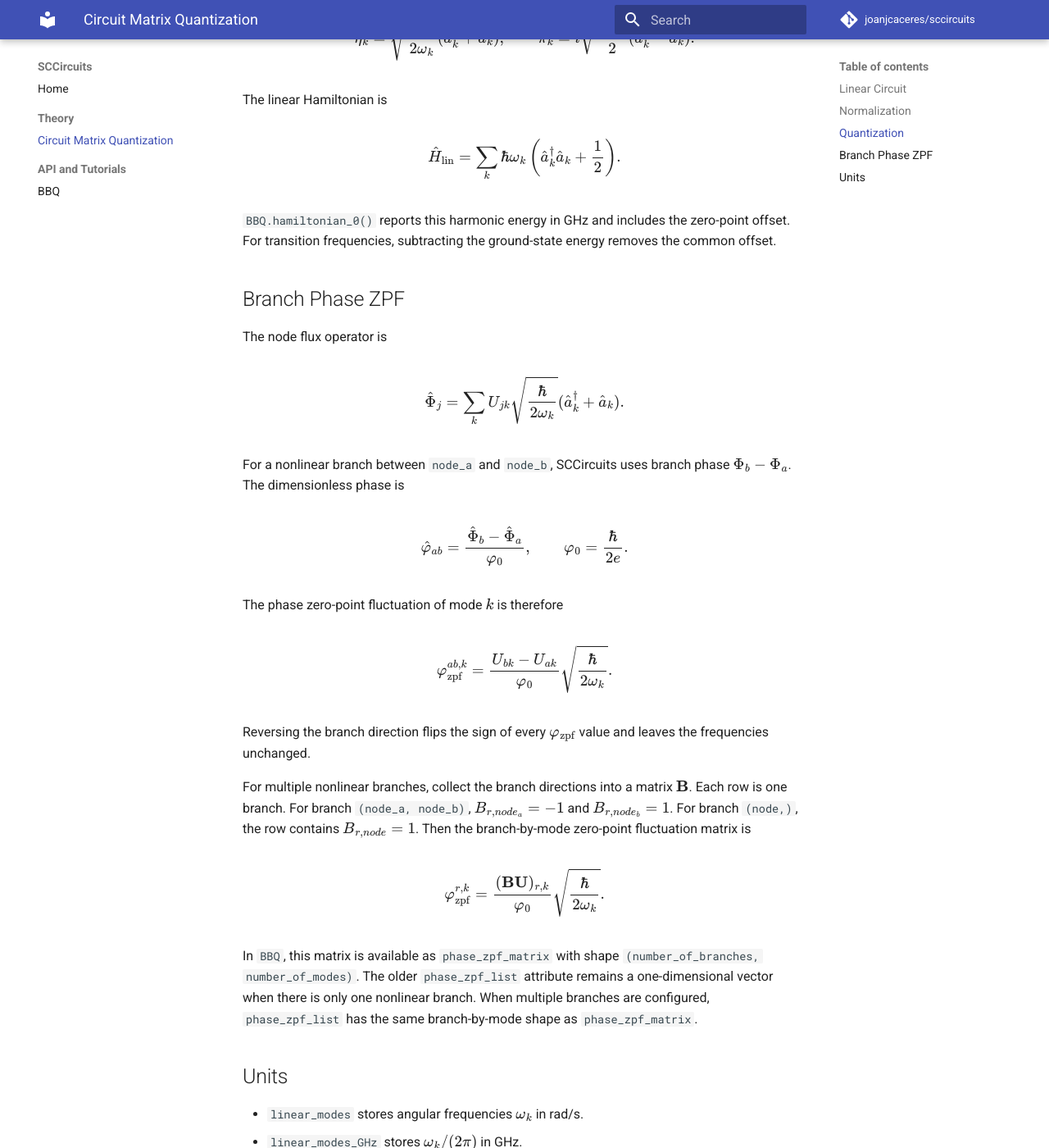
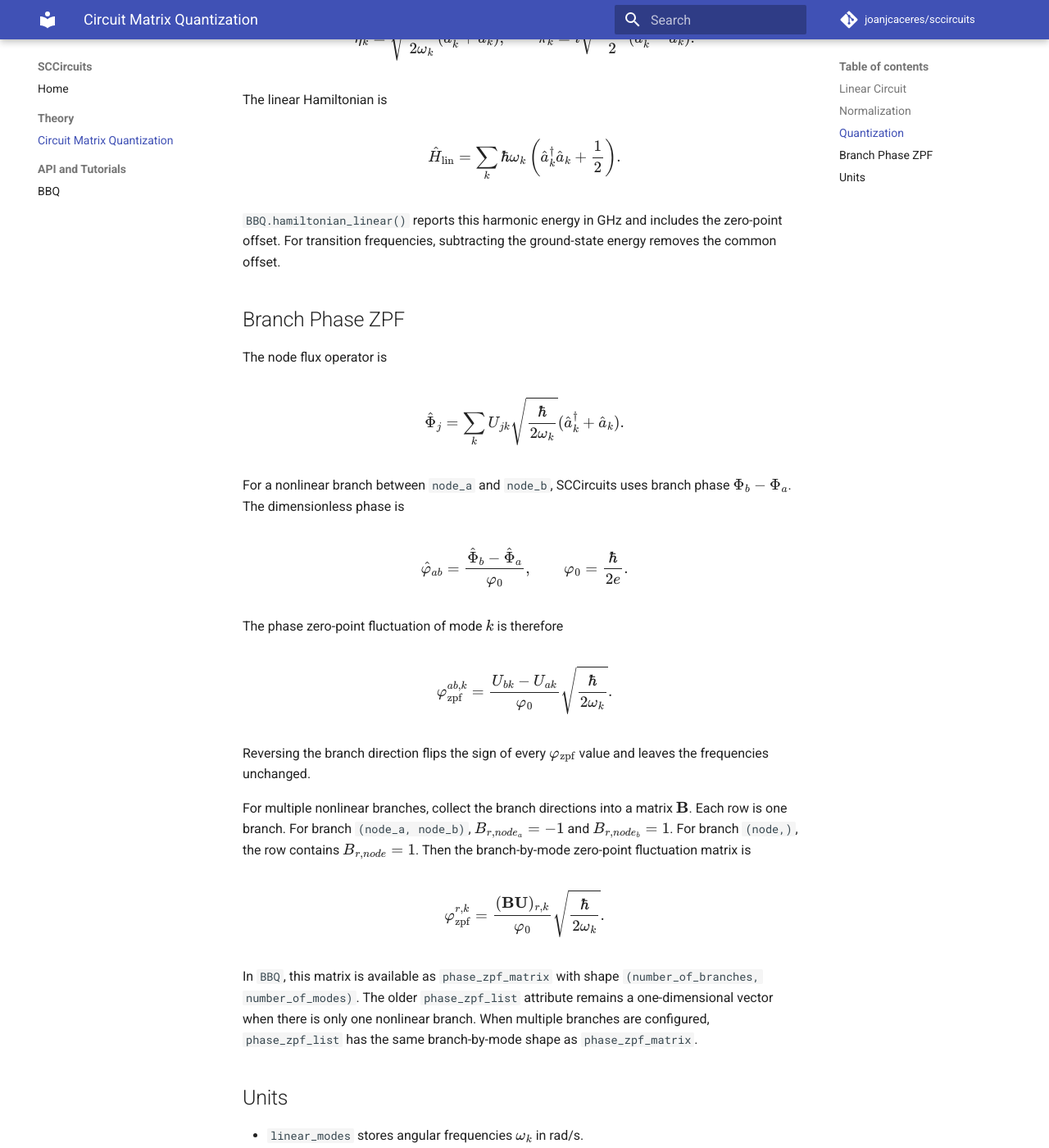
Before and after one commit to joanjcaceres/sccircuits, an MkDocs documentation site: the page built from docs/theory/circuit-matrix-quantization.md, in a window 1280 px wide and 1400 px high, scrolled down 1691 px. Shown: the whole window at 82% size. Built offline with MkDocs 1.6.1 and Material for MkDocs 9.7.7, drawn with Linux system fonts in a browser that asks for light colours; comment, search, counter and statistics services are not loaded; some of the changed text lies outside the part shown.

Commit message:
Rename BBQ linear Hamiltonian method

```diff
--- a/docs/theory/circuit-matrix-quantization.md
+++ b/docs/theory/circuit-matrix-quantization.md
@@ -108,8 +108,8 @@ $$
 \left(\hat{a}_k^\dagger\hat{a}_k+\frac{1}{2}\right).
 $$
 
-`BBQ.hamiltonian_0()` reports this harmonic energy in GHz and includes the
-zero-point offset. For transition frequencies, subtracting the ground-state
+`BBQ.hamiltonian_linear()` reports this harmonic energy in GHz and includes
+the zero-point offset. For transition frequencies, subtracting the ground-state
 energy removes the common offset.
 
 ## Branch Phase ZPF
@@ -170,5 +170,5 @@ shape as `phase_zpf_matrix`.
 - `linear_modes` stores angular frequencies $\omega_k$ in rad/s.
 - `linear_modes_GHz` stores $\omega_k/(2\pi)$ in GHz.
 - `phase_zpf_matrix` and `phase_zpf_list` are dimensionless.
-- `hamiltonian_0()` and `hamiltonian_nl()` return dense Hamiltonian matrices in
-  GHz.
+- `hamiltonian_linear()` and `hamiltonian_nl()` return dense Hamiltonian
+  matrices in GHz.
```
Also changed, not shown: docs/api/bbq.md (+3 -3 lines), 2 other files.
